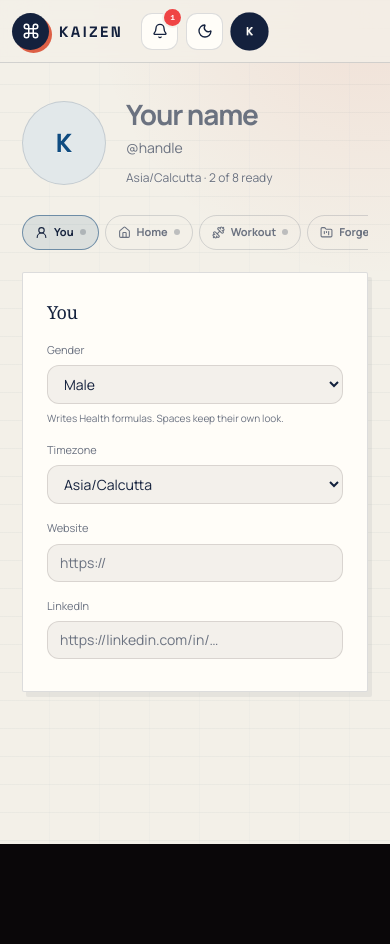
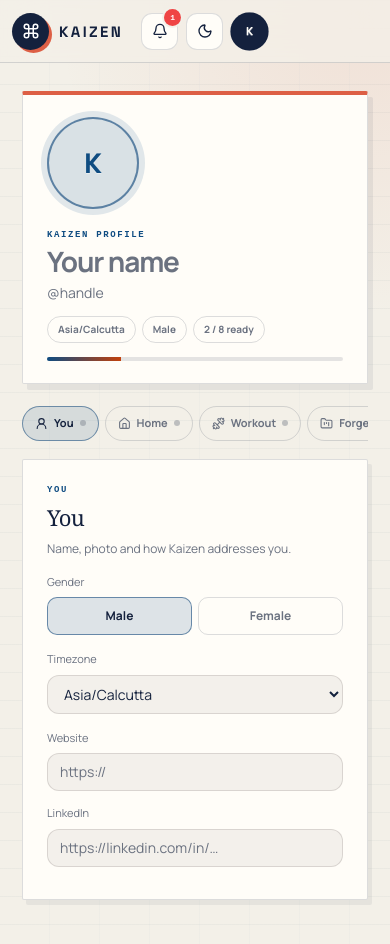
Before and after one commit to Lucifer-Newstar/Productivity-App, a Next.js app in the folder frontend/: page /profile in a window 390 px wide. Shown: the top 944 px of the page. Before the commit the page ends 844 px from the top, so only its background shows below. Built offline with nearby package versions, Linux system fonts and the light colour scheme.

Commit message:
fix(profile): make the page look finished, not like a quiet form
Identity is now a hero with avatar ring, chips and a ready meter. Gender is a
two-way control. Glow keys sit in a catalogue panel with a visible ! help.
Cycle log is back on the Health tab.

```diff
--- a/frontend/app/globals.css
+++ b/frontend/app/globals.css
@@ -716,28 +716,34 @@
 .profile-trigger-inline{width:32px;height:32px;margin-left:2px}
 .home-root[data-theme="light"] .profile-trigger{background:#14213d;color:#fffdf8;border-color:rgba(20,33,61,.28)}
 .profile-avatar-img{width:100%;height:100%;object-fit:cover}
-.profile-shell{max-width:720px;margin:0 auto;padding:36px 22px 88px}
-.profile-identity{display:flex;align-items:center;gap:20px;margin-bottom:28px}
-.profile-avatar-edit{position:relative;width:84px;height:84px;flex:none;border-radius:50%;overflow:hidden;display:grid;place-items:center;border:1px solid var(--home-line);background:color-mix(in srgb,var(--home-accent) 12%,var(--home-panel));color:var(--home-accent);font:700 26px/1 var(--font-tech);cursor:pointer}
+.profile-shell{max-width:760px;margin:0 auto;padding:28px 22px 88px}
+.profile-hero{display:flex;align-items:center;gap:22px;margin-bottom:22px;padding:22px 24px;border:1px solid var(--home-line);border-radius:22px;background:linear-gradient(145deg,color-mix(in srgb,var(--home-accent) 10%,var(--home-panel)),var(--home-panel))}
+.home-root[data-theme="light"] .profile-hero{border-radius:2px;background:#fffdf8;box-shadow:5px 6px 0 rgba(20,33,61,.07);border-top:4px solid var(--home-accent2)}
+.profile-avatar-edit{position:relative;width:92px;height:92px;flex:none;border-radius:50%;overflow:hidden;display:grid;place-items:center;border:2px solid color-mix(in srgb,var(--home-accent) 55%,var(--home-line));background:color-mix(in srgb,var(--home-accent) 16%,var(--home-panel));color:var(--home-accent);font:700 28px/1 var(--font-tech);cursor:pointer;box-shadow:0 0 0 6px color-mix(in srgb,var(--home-accent) 12%,transparent)}
 .profile-avatar-edit img{width:100%;height:100%;object-fit:cover}
 .profile-avatar-edit input{position:absolute;inset:0;opacity:0;cursor:pointer}
-.profile-avatar-edit em{position:absolute;left:0;right:0;bottom:0;display:flex;align-items:center;justify-content:center;gap:4px;padding:5px 0 7px;background:rgba(0,0,0,.55);color:#fff;font:700 8px/1 var(--font-mono);letter-spacing:.08em;font-style:normal;opacity:0;transition:opacity .2s}
+.profile-avatar-edit em{position:absolute;left:0;right:0;bottom:0;display:flex;align-items:center;justify-content:center;gap:4px;padding:6px 0 8px;background:rgba(0,0,0,.55);color:#fff;font:700 8px/1 var(--font-mono);letter-spacing:.08em;font-style:normal;opacity:0;transition:opacity .2s}
 .profile-avatar-edit:hover em,.profile-avatar-edit:focus-within em{opacity:1}
 .profile-identity-copy{flex:1;min-width:0}
+.profile-kicker{font:700 9px/1 var(--font-mono);letter-spacing:.18em;text-transform:uppercase;color:var(--home-accent);margin:0 0 6px}
+.profile-lead{margin:6px 0 0;font-size:12px;line-height:1.5;color:var(--home-muted);max-width:46ch}
 .profile-name-input,.profile-handle-input{width:100%;background:transparent;border:0;outline:0;color:var(--home-fg)}
-.profile-name-input{font-size:clamp(28px,4vw,40px);font-weight:650;letter-spacing:-.04em;line-height:1.1}
-.profile-handle-input{margin-top:6px;font-size:14px;color:var(--home-muted)}
-.profile-quiet{margin-top:10px;font-size:12px;color:var(--home-muted)}
-.profile-pills{display:flex;flex-wrap:wrap;gap:6px;margin-bottom:22px}
+.profile-name-input{font-size:clamp(28px,4vw,42px);font-weight:650;letter-spacing:-.04em;line-height:1.08}
+.profile-handle-input{margin-top:4px;font-size:14px;color:var(--home-muted)}
+.profile-chips{display:flex;flex-wrap:wrap;gap:6px;margin-top:12px}
+.profile-chips span{display:inline-flex;align-items:center;padding:5px 10px;border:1px solid var(--home-line);border-radius:999px;font-size:10px;font-weight:650;color:var(--home-muted)}
+.profile-meter{height:4px;margin-top:14px;border-radius:99px;background:color-mix(in srgb,var(--home-muted) 18%,transparent);overflow:hidden}
+.profile-meter i{display:block;height:100%;background:linear-gradient(90deg,var(--home-accent),var(--home-hot))}
+.profile-pills{display:flex;flex-wrap:wrap;gap:6px;margin-bottom:18px}
 .profile-pills button{display:inline-flex;align-items:center;gap:6px;padding:8px 12px;border:1px solid var(--home-line);border-radius:999px;background:transparent;color:var(--home-muted);font-size:11px;font-weight:650}
-.profile-pills button.is-active{color:var(--home-fg);border-color:color-mix(in srgb,var(--home-accent) 45%,var(--home-line));background:color-mix(in srgb,var(--home-accent) 10%,transparent)}
+.profile-pills button.is-active{color:var(--home-fg);border-color:color-mix(in srgb,var(--home-accent) 45%,var(--home-line));background:color-mix(in srgb,var(--home-accent) 12%,transparent)}
 .profile-pills i{width:6px;height:6px;border-radius:50%;background:color-mix(in srgb,var(--home-muted) 40%,transparent)}
 .profile-pills i.is-ready{background:var(--home-hot)}
 .profile-card{border:1px solid var(--home-line);border-radius:18px;background:var(--home-panel);padding:8px 0 8px}
 .home-root[data-theme="light"] .profile-card{border-radius:2px;background:#fffdf8;box-shadow:4px 5px 0 rgba(20,33,61,.06)}
-.profile-card-head{display:flex;align-items:center;justify-content:space-between;padding:18px 24px 4px}
-.profile-card-head h2{font-size:18px;letter-spacing:-.03em}
-.profile-space-link{display:inline-flex;align-items:center;gap:4px;color:var(--home-muted);font-size:11px;font-weight:650}
+.profile-card-head{display:flex;align-items:flex-start;justify-content:space-between;gap:16px;padding:18px 24px 4px}
+.profile-card-head h2{font-size:22px;letter-spacing:-.03em;margin:0}
+.profile-space-link{display:inline-flex;align-items:center;gap:4px;margin-top:4px;color:var(--home-muted);font-size:11px;font-weight:650}
 .profile-space-link:hover{color:var(--home-fg)}
 .profile-body{padding:12px 24px 24px;display:flex;flex-direction:column;gap:16px}
 .profile-field{display:flex;flex-direction:column;gap:7px;font-size:11px;color:var(--home-muted)}
@@ -746,20 +752,30 @@
 .profile-row{display:grid;grid-template-columns:1fr 1fr;gap:14px}
 .profile-hint{font-size:11px;line-height:1.55;color:var(--home-muted);max-width:52ch}
 .profile-check{display:flex;align-items:center;gap:8px;font-size:13px;color:var(--home-fg)}
+.profile-check-card{min-height:42px;padding:0 12px;border:1px solid var(--home-line);border-radius:12px;background:color-mix(in srgb,var(--home-panel) 80%,transparent)}
+.profile-seg{display:grid;grid-template-columns:1fr 1fr;gap:6px}
+.profile-seg button{padding:9px 12px;border:1px solid var(--home-line);border-radius:10px;background:transparent;color:var(--home-muted);font-size:12px;font-weight:650}
+.profile-seg button.is-on{color:var(--home-fg);border-color:color-mix(in srgb,var(--home-accent) 50%,var(--home-line));background:color-mix(in srgb,var(--home-accent) 14%,transparent)}
 .profile-repo-list{list-style:none;padding:0;margin:0;display:flex;flex-direction:column;gap:8px}
 .profile-repo-list li{display:flex;align-items:center;justify-content:space-between;gap:10px;padding:12px 0;border-bottom:1px solid var(--home-line)}
 .profile-repo-list strong{display:block;font-size:13px;color:var(--home-fg)}
 .profile-repo-list span{font-size:10px;color:var(--home-muted)}
-.profile-divider{height:1px;background:var(--home-line);margin:2px 0}
-.profile-key-title{display:flex;align-items:center;gap:8px;color:var(--home-muted)}
-.profile-help-bang{width:18px;height:18px;border-radius:50%;border:1px solid var(--home-line);background:transparent;color:var(--home-muted);font:700 11px/1 var(--font-mono);cursor:pointer}
-.profile-help-bang:hover,.profile-help-bang[aria-expanded="true"]{color:var(--home-fg);border-color:var(--home-accent)}
-.profile-help-pop{display:block;padding:10px 12px;border:1px solid var(--home-line);border-radius:10px;background:color-mix(in srgb,var(--home-panel) 94%,transparent);font-size:11px;line-height:1.5;color:var(--home-muted);max-width:48ch}
+.profile-keys{display:flex;flex-direction:column;gap:12px;padding:14px 16px;border:1px solid var(--home-line);border-radius:14px;background:color-mix(in srgb,var(--home-accent) 5%,transparent)}
+.profile-keys-head{display:flex;align-items:baseline;justify-content:space-between;gap:10px}
+.profile-keys-head strong{font-size:13px;color:var(--home-fg)}
+.profile-keys-head span{font-size:10px;color:var(--home-muted)}
+.profile-key-row{display:flex;flex-direction:column;gap:7px}
+.profile-key-title{display:flex;align-items:center;gap:8px;color:var(--home-muted);font-size:11px}
+.profile-key-title b{width:7px;height:7px;border-radius:50%;background:color-mix(in srgb,var(--home-muted) 40%,transparent)}
+.profile-key-title b.is-on{background:var(--home-hot)}
+.profile-help-bang{width:20px;height:20px;margin-left:auto;border-radius:50%;border:1px solid color-mix(in srgb,var(--home-accent) 45%,var(--home-line));background:color-mix(in srgb,var(--home-accent) 16%,transparent);color:var(--home-fg);font:700 11px/1 var(--font-mono);cursor:pointer}
+.profile-help-bang:hover,.profile-help-bang[aria-expanded="true"]{background:var(--home-accent);color:#061019}
+.profile-help-pop{display:block;padding:10px 12px;border:1px solid var(--home-line);border-radius:10px;background:var(--home-panel);font-size:11px;line-height:1.5;color:var(--home-muted)}
 .profile-help-pop a{color:var(--home-accent);font-weight:650}
-.profile-key-actions{display:flex;gap:8px;flex-wrap:wrap;align-items:center}
-.profile-page[data-gender="female"]{--home-accent:#f0abbf;--home-accent2:#c084fc}
+.profile-key-actions{display:flex;gap:8px;flex-wrap:wrap;align-items:center;justify-content:flex-end}
+.profile-page[data-gender="female"]{--home-accent:#f0abbf;--home-accent2:#d946ef}
 .home-root[data-theme="light"].profile-page[data-gender="female"]{--home-accent:#9d174d;--home-accent2:#be185d}
-@media(max-width:640px){.profile-row{grid-template-columns:1fr}.profile-pills{flex-wrap:nowrap;overflow-x:auto}}
+@media(max-width:640px){.profile-hero{flex-direction:column;align-items:flex-start}.profile-row{grid-template-columns:1fr}.profile-pills{flex-wrap:nowrap;overflow-x:auto}.profile-card-head{flex-direction:column}}
 .home-space-card{transition:transform .22s ease,box-shadow .22s ease}
 .home-space-card:hover{transform:translateY(-3px)}
 @media(prefers-reduced-motion:reduce){.profile-trigger,.home-space-card,.profile-avatar-edit em{transition:none}}
--- a/frontend/components/ProfilePage.tsx
+++ b/frontend/components/ProfilePage.tsx
@@ -1,5 +1,5 @@
 "use client";
-/** Calm full-page Kaizen profile: identity strip, section pills, one quiet card. */
+/** Full-page Kaizen profile: identity hero, section pills, one focused card. */
 import { useEffect, useMemo, useState, type ReactNode } from "react";
 import Link from "next/link";
 import { useRouter, useSearchParams } from "next/navigation";
@@ -21,15 +21,15 @@
 import type { Gender } from "../lib/healthTypes";
 
 type Tab = "identity" | "home" | "workout" | "forge" | "career" | "health" | "entertainment" | "github";
-const TABS: { id: Tab; label: string; href: string; icon: typeof UserRound }[] = [
-  { id: "identity", label: "You", href: "/profile", icon: UserRound },
-  { id: "home", label: "Home", href: "/", icon: Home },
-  { id: "workout", label: "Workout", href: "/workout/overview", icon: Dumbbell },
-  { id: "forge", label: "Forge", href: "/projects", icon: FolderKanban },
-  { id: "career", label: "Career", href: "/career/projects", icon: Briefcase },
-  { id: "health", label: "Health", href: "/health/sync", icon: HeartPulse },
-  { id: "entertainment", label: "Glow", href: "/entertainment", icon: Sparkles },
-  { id: "github", label: "GitHub", href: "/projects", icon: GitBranch },
+const TABS: { id: Tab; label: string; href: string; icon: typeof UserRound; lead: string }[] = [
+  { id: "identity", label: "You", href: "/profile", icon: UserRound, lead: "Name, photo and how Kaizen addresses you." },
+  { id: "home", label: "Home", href: "/", icon: Home, lead: "Which Home view opens after load." },
+  { id: "workout", label: "Workout", href: "/workout/overview", icon: Dumbbell, lead: "Units and phase. Sessions stay in Workout." },
+  { id: "forge", label: "Forge", href: "/projects", icon: FolderKanban, lead: "Workspace hours and sprint length." },
+  { id: "career", label: "Career", href: "/career/projects", icon: Briefcase, lead: "Public career link used by network views." },
+  { id: "health", label: "Health", href: "/health/sync", icon: HeartPulse, lead: "Age, height and formulas. Cycle log is optional." },
+  { id: "entertainment", label: "Glow", href: "/entertainment", icon: Sparkles, lead: "Language and catalogue keys for this tab only." },
+  { id: "github", label: "GitHub", href: "/projects", icon: GitBranch, lead: "Public username and a session token, never backed up." },
 ];
 const TAB_IDS = TABS.map((item) => item.id);
 const ZONES = [
@@ -70,6 +70,7 @@
   const [glowSaved, setGlowSaved] = useState(false);
   const [glowHelp, setGlowHelp] = useState<AfterglowKeyId | null>(null);
   const zones = useMemo(() => Array.from(new Set([profile.timezone, ...ZONES].filter(Boolean))), [profile.timezone]);
+  const female = health.profile.gender === "female";
 
   useEffect(() => {
     setToken(sessionStorage.getItem(GITHUB_TOKEN_SESSION_KEY) ?? "");
@@ -95,6 +96,7 @@
   }), [profile, workout.bodyweight, forge.projects.length, career, health.profile, entertainment]);
 
   const readyCount = TAB_IDS.filter((id) => filled[id]).length;
+  const glowOn = AFTERGLOW_KEY_FIELDS.filter((field) => glowKeys[field.id].trim()).length;
 
   function openTab(next: Tab) {
     router.replace(next === "identity" ? "/profile" : `/profile?tab=${next}`, { scroll: false });
@@ -143,7 +145,7 @@
     <div className="home-root profile-page" data-theme={theme} data-gender={health.profile.gender}>
       <TopNav />
       <main className="profile-shell">
-        <header className="profile-identity">
+        <header className="profile-hero">
           <label className="profile-avatar-edit">
             {profile.avatarDataUrl
               ? <img src={profile.avatarDataUrl} alt="" />
@@ -152,6 +154,7 @@
             <em><Camera size={12} /> Photo</em>
           </label>
           <div className="profile-identity-copy">
+            <p className="profile-kicker">Kaizen profile</p>
             <input
               className="profile-name-input"
               value={profile.displayName}
@@ -168,7 +171,14 @@
               aria-label="Handle"
               onChange={(e) => updateProfile({ handle: e.target.value.replace(/[^a-zA-Z0-9_-]/g, "") })}
             />
-            <p className="profile-quiet">{profile.timezone} · {readyCount} of {TAB_IDS.length} ready</p>
+            <div className="profile-chips">
+              <span>{profile.timezone}</span>
+              <span>{female ? "Female" : "Male"}</span>
+              <span>{readyCount} / {TAB_IDS.length} ready</span>
+            </div>
+            <div className="profile-meter" aria-hidden>
+              <i style={{ width: `${Math.round((readyCount / TAB_IDS.length) * 100)}%` }} />
+            </div>
             {photoError && <p className="profile-hint">{photoError}</p>}
           </div>
         </header>
@@ -193,7 +203,11 @@
 
         <section className="profile-card" aria-label={activeTab.label}>
           <div className="profile-card-head">
-            <h2>{activeTab.label}</h2>
+            <div>
+              <p className="profile-kicker">{activeTab.label}</p>
+              <h2>{activeTab.id === "identity" ? (profile.displayName || "You") : activeTab.label}</h2>
+              <p className="profile-lead">{activeTab.lead}</p>
+            </div>
             {activeTab.id !== "identity" && (
               <Link href={activeTab.href} className="profile-space-link">
                 Open <ArrowUpRight size={13} />
@@ -203,23 +217,25 @@
           <div className="profile-body">
             {tab === "identity" && (
               <>
-                <Field label="Gender" hint="Writes Health formulas. Spaces keep their own look.">
-                  <select className="input-base" value={health.profile.gender} onChange={(e) => setGender(e.target.value as Gender)}>
-                    <option value="male">Male</option>
-                    <option value="female">Female</option>
-                  </select>
+                <Field label="Gender">
+                  <div className="profile-seg" role="group" aria-label="Gender">
+                    <button type="button" className={female ? "" : "is-on"} onClick={() => setGender("male")}>Male</button>
+                    <button type="button" className={female ? "is-on" : ""} onClick={() => setGender("female")}>Female</button>
+                  </div>
                 </Field>
                 <Field label="Timezone">
                   <select className="input-base" value={profile.timezone} onChange={(e) => updateProfile({ timezone: e.target.value })}>
                     {zones.map((zone) => <option key={zone} value={zone}>{zone}</option>)}
                   </select>
                 </Field>
+                <div className="profile-row">
                   <Field label="Website">
                     <input className="input-base" value={profile.website} placeholder="https://" onChange={(e) => updateProfile({ website: e.target.value })} />
                   </Field>
                   <Field label="LinkedIn">
                     <input className="input-base" value={profile.linkedin} placeholder="https://linkedin.com/in/…" onChange={(e) => updateProfile({ linkedin: e.target.value })} />
                   </Field>
+                </div>
               </>
             )}
             {tab === "home" && (
@@ -253,7 +269,6 @@
                     </select>
                   </Field>
                 </div>
-                <p className="profile-hint">Sessions and PRs stay in Workout.</p>
               </>
             )}
             {tab === "forge" && (
@@ -291,10 +306,10 @@
                 </div>
                 <div className="profile-row">
                   <Field label="Gender">
-                    <select className="input-base" value={health.profile.gender} onChange={(e) => setGender(e.target.value as Gender)}>
-                      <option value="male">Male</option>
-                      <option value="female">Female</option>
-                    </select>
+                    <div className="profile-seg" role="group" aria-label="Gender">
+                      <button type="button" className={female ? "" : "is-on"} onClick={() => setGender("male")}>Male</button>
+                      <button type="button" className={female ? "is-on" : ""} onClick={() => setGender("female")}>Female</button>
+                    </div>
                   </Field>
                   <Field label="Activity">
                     <select className="input-base" value={health.profile.activityLevel} onChange={(e) => updateHealth((h) => ({ profile: { ...h.profile, activityLevel: e.target.value as typeof h.profile.activityLevel } }))}>
@@ -309,11 +324,25 @@
                 <Field label="City">
                   <input className="input-base" value={health.profile.city} onChange={(e) => updateHealth((h) => ({ profile: { ...h.profile, city: e.target.value.slice(0, 80) } }))} />
                 </Field>
-                <p className="profile-hint">Formulas and cycle tools ship in the next Health wave. Confirm data in Notifications setup.</p>
+                <p className="profile-hint">
+                  {female
+                    ? "Navy body-fat uses hip. Iron target is the ICMR adult female RDA."
+                    : "Navy body-fat uses neck and waist. Iron target is the ICMR adult male RDA."}
+                </p>
+                <label className="profile-check">
+                  <input
+                    type="checkbox"
+                    checked={health.settings.cycleTrackingVisible}
+                    onChange={(e) => updateHealth((h) => ({ settings: { ...h.settings, cycleTrackingVisible: e.target.checked } }))}
+                  />
+                  Show cycle log
+                </label>
+                {health.settings.cycleTrackingVisible && <CycleLogCard />}
               </>
             )}
             {tab === "entertainment" && (
               <>
+                <div className="profile-row">
                   <Field label="Language">
                     <select className="input-base" value={entertainment.settings.language} onChange={(e) => updateEntertainment((current) => ({ settings: { ...current.settings, language: e.target.value as typeof current.settings.language } }))}>
                       <option value="en">English</option>
@@ -321,16 +350,22 @@
                       <option value="hi">Hindi</option>
                     </select>
                   </Field>
-                <label className="profile-check">
+                  <label className="profile-check profile-check-card">
                     <input type="checkbox" checked={entertainment.settings.monthlyRollover} onChange={(e) => updateEntertainment((current) => ({ settings: { ...current.settings, monthlyRollover: e.target.checked } }))} />
                     Monthly rollover
                   </label>
-                <div className="profile-divider" />
-                <p className="profile-hint">Catalogue keys live in this tab only — never backed up. AniList and Open Library need no key. Server env vars remain preferred.</p>
+                </div>
+                <div className="profile-keys">
+                  <div className="profile-keys-head">
+                    <strong>Catalogue keys</strong>
+                    <span>{glowOn} of {AFTERGLOW_KEY_FIELDS.length} in this tab</span>
+                  </div>
+                  <p className="profile-hint">Session only — never backed up. AniList and Open Library need no key. Press ! for the official how-to.</p>
                   {AFTERGLOW_KEY_FIELDS.map((field) => (
-                  <div className="profile-field" key={field.id}>
-                    <span className="profile-key-title">
-                      {field.label}
+                    <div className="profile-key-row" key={field.id}>
+                      <div className="profile-key-title">
+                        <b className={glowKeys[field.id].trim() ? "is-on" : ""} />
+                        <span>{field.label}</span>
                         <button
                           type="button"
                           className="profile-help-bang"
@@ -338,7 +373,7 @@
                           aria-expanded={glowHelp === field.id}
                           onClick={() => setGlowHelp((current) => current === field.id ? null : field.id)}
                         >!</button>
-                    </span>
+                      </div>
                       {glowHelp === field.id && (
                         <span className="profile-help-pop" role="note">
                           {field.help}{" "}
@@ -352,13 +387,14 @@
                         value={glowKeys[field.id]}
                         placeholder="Session-only credential"
                         aria-label={field.label}
-                      onChange={(e) => setGlowKeys((current) => ({ ...current, [field.id]: e.target.value }))}
+                        onChange={(e) => { setGlowKeys((current) => ({ ...current, [field.id]: e.target.value })); setGlowSaved(false); }}
                       />
                     </div>
                   ))}
                   <div className="profile-key-actions">
-                  <button type="button" className="btn-ghost" onClick={() => { clearAfterglowSessionKeys(); setGlowKeys(emptyAfterglowKeyDraft()); setGlowSaved(false); }}>Clear session keys</button>
+                    <button type="button" className="btn-ghost" onClick={() => { clearAfterglowSessionKeys(); setGlowKeys(emptyAfterglowKeyDraft()); setGlowSaved(false); }}>Clear</button>
                     <button type="button" className="btn-primary" onClick={() => { writeAfterglowSessionKeys(glowKeys); setGlowSaved(true); }}>{glowSaved ? "Saved for this tab" : "Save session keys"}</button>
+                  </div>
                 </div>
               </>
             )}
--- a/frontend/scripts/qa-profile.ts
+++ b/frontend/scripts/qa-profile.ts
@@ -31,6 +31,8 @@
   }
   assert.match(page,/AFTERGLOW_KEY_FIELDS/);
   assert.match(page,/profile-help-bang/);
+  assert.match(page,/profile-hero/);
+  assert.match(page,/CycleLogCard/);
   assert.match(keys,/myanimelist\.net\/apiconfig\/references\/api\/v2/);
   assert.match(keys,/developer\.themoviedb\.org\/docs\/getting-started/);
   assert.match(keys,/developers\.google\.com\/books\/docs\/v1\/using/);
```
Also changed, not shown: 1 other file (tests, documents, lock files or other folders). Lines whose indentation alone changed are shown as unchanged.
